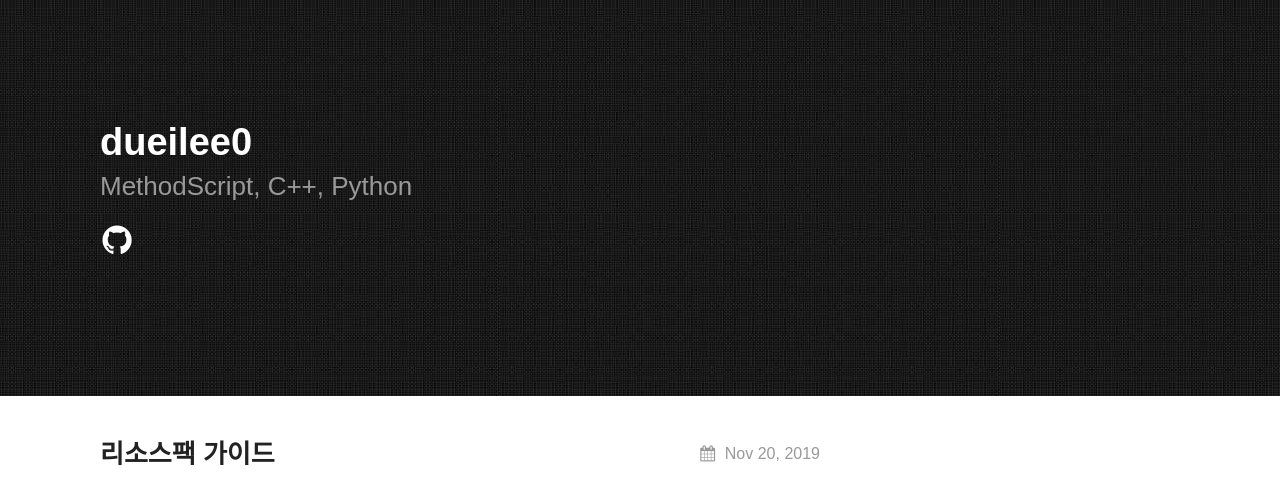
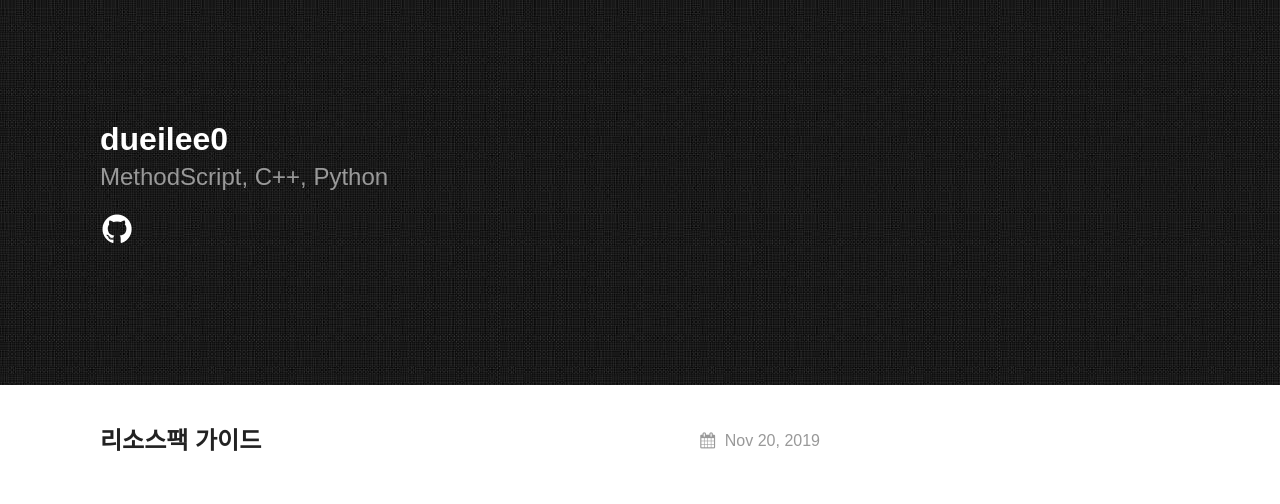
Before and after one commit to dueilee0/dueilee0.github.io, a Jekyll site: the page built from index.md, in a window 1280 px wide. Shown: the top 504 px of the page. Built offline with Jekyll 4.4.1, drawn with Linux system fonts in a browser that asks for light colours; some web fonts are replaced.

Commit message:
Update theme.scss

```diff
--- a/_sass/theme.scss
+++ b/_sass/theme.scss
@@ -40,12 +40,12 @@ h1, h2, h3 {
 }
 
 h1 {
-	@include fluidType(30px, 38px);
+	@include fluidType(26px, 32px);
 }
 
 h2 {
 	font-weight: bold;
-	@include fluidType(20px, 26px);
+	@include fluidType(18px, 24px);
 }
 
 h4 {
```
